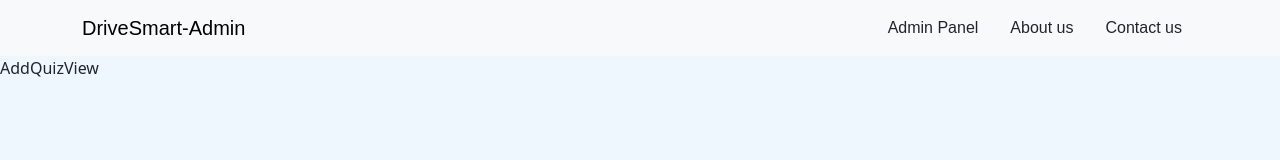
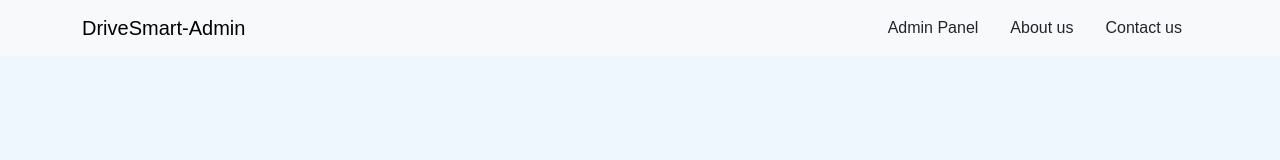
Before and after one commit to OshnMdw/DriveSmart-Admin, a React (Create React App) app: page /addquiz in a window 1280 px wide. Shown: the top 160 px of the page. Built offline with nearby package versions, Linux system fonts and the light colour scheme.

Commit message:
tinymce-added

```diff
--- a/src/views/AddQuizView.js
+++ b/src/views/AddQuizView.js
@@ -2,7 +2,9 @@ import React from 'react'
 
 function AddQuizView() {
   return (
-    <div>AddQuizView</div>
+    <div >
+
+    </div>
   )
 }
 
```
